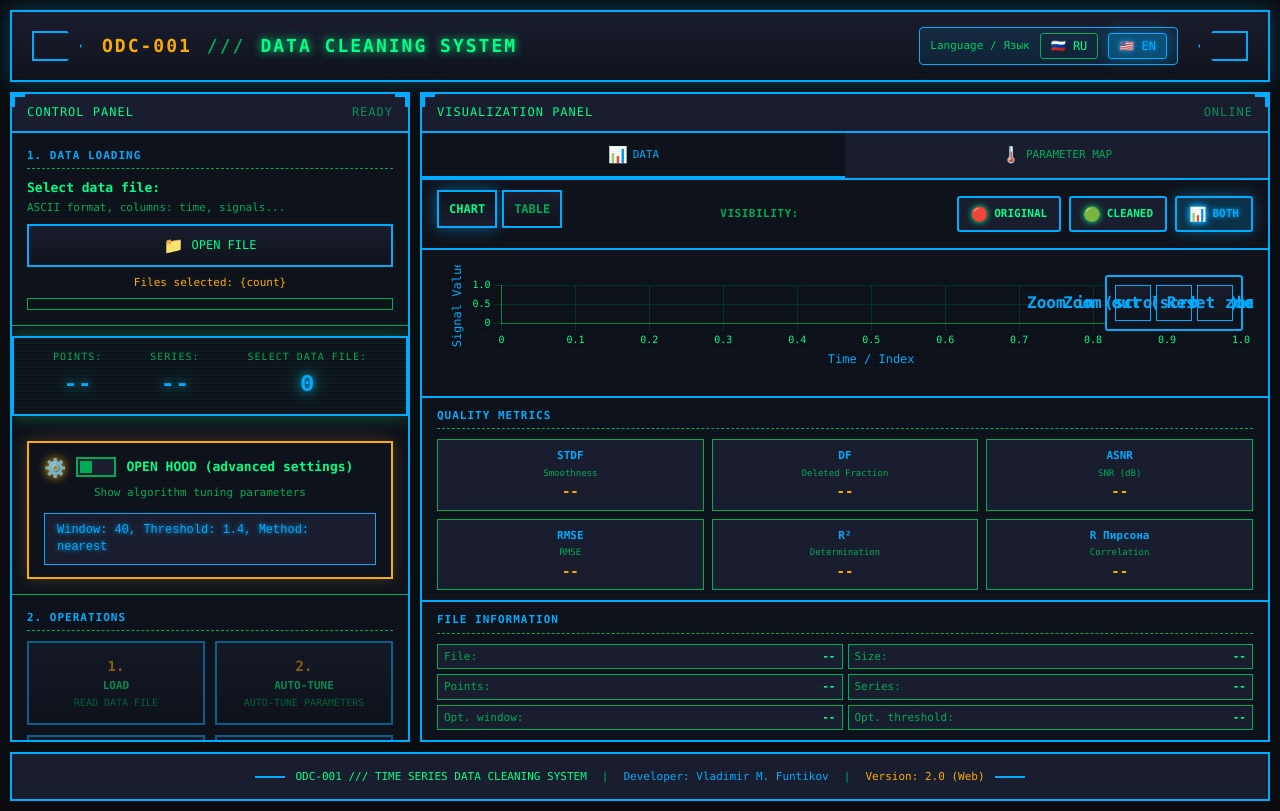
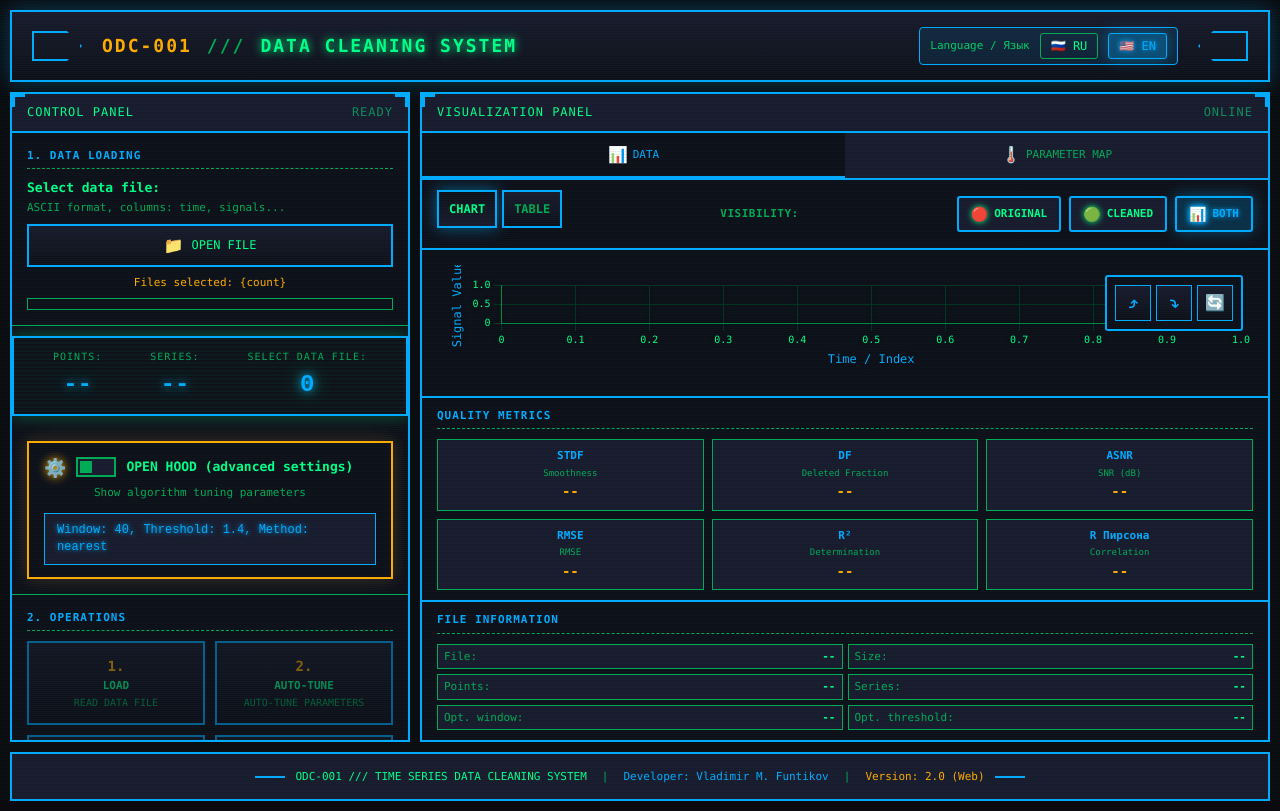
Before and after one commit to vmfu/timeseries-outlier-cleaner, a website: page index.html in a window 1280 px wide. Drawn offline with nearby package versions, Linux system fonts and the light colour scheme; some packages are replaced by stand-ins of ours; a script that the page names is missing.

Commit message:
fix(chart): Remove tooltips from zoom/reset buttons
Removed data-i18n attributes to prevent text from replacing emojis.
Buttons now display only emojis (⤴, ⤵, 🔄) without tooltip overlays.
Accessibility preserved with aria-label attributes.

```diff
--- a/index.html
+++ b/index.html
@@ -445,9 +445,9 @@
                         <div class="chart-container" id="dropZone" role="region" aria-label="Data visualization area">
                             <div class="chart-wrapper">
                                 <div class="zoom-controls" role="group" aria-label="Zoom controls">
-                                    <button id="zoomInBtn" class="zoom-button" data-i18n="tooltip.zoomIn" aria-label="Zoom in">⤴</button>
-                                    <button id="zoomOutBtn" class="zoom-button" data-i18n="tooltip.zoomOut" aria-label="Zoom out">⤵</button>
-                                    <button id="zoomResetBtn" class="zoom-button" data-i18n="tooltip.resetZoom" aria-label="Reset zoom">🔄</button>
+                                    <button id="zoomInBtn" class="zoom-button" aria-label="Zoom in">⤴</button>
+                                    <button id="zoomOutBtn" class="zoom-button" aria-label="Zoom out">⤵</button>
+                                    <button id="zoomResetBtn" class="zoom-button" aria-label="Reset zoom">🔄</button>
                                 </div>
                                 <canvas id="dataChart" aria-label="Data chart showing original and cleaned time series"></canvas>
                             </div>
```
